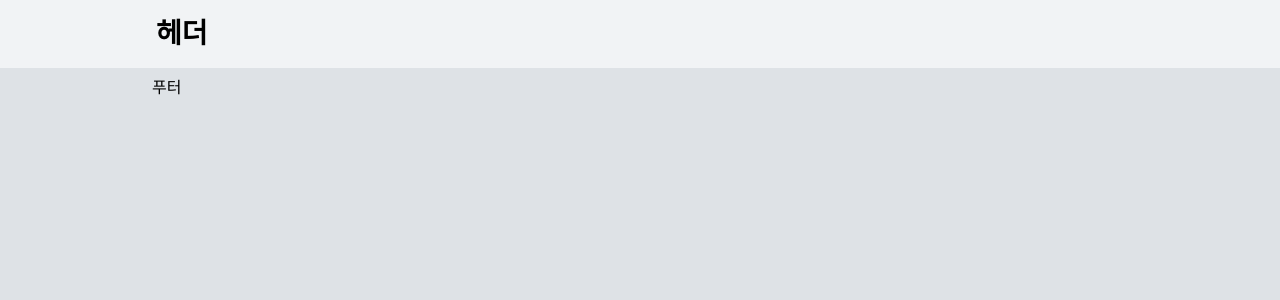
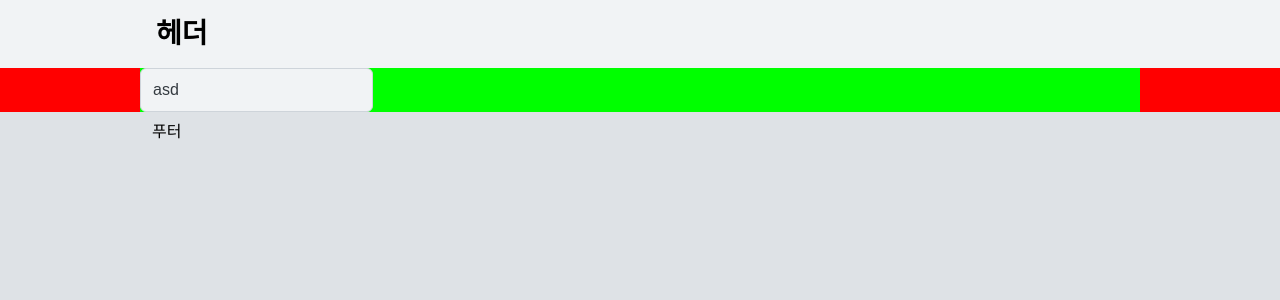
Before and after one commit to kichan05/React-Template, a React (Create React App) app: page / in a window 1280 px wide. Shown: the top 300 px of the page. Built offline with nearby package versions, Linux system fonts and the light colour scheme; a web font is replaced by a local one.

Commit message:
Input의 ts화

```diff
--- a/src/component/atoms/Input.js
+++ b/src/component/atoms/Input.js
@@ -1,4 +1,6 @@
 import styled from "styled-components";
+import {useForm} from "react-hook-form";
+import {UseFormRegisterReturn} from "react-hook-form";
 
 const InputStyle = styled.input`
   color: ${p => p.theme.color.Gray8};
@@ -21,9 +23,20 @@ const InputStyle = styled.input`
   }
 `
 
-const Input = ({register, ...rest}) => {
+export type InputProps = {
+  value: string | number,
+  placeholder? : string,
+  name?: string,
+  disable? : boolean,
+} & (
+  | {onChange : (string) => void; register? : never}
+  | {register : UseFormRegisterReturn; onChange? : never}
+);
+
+const Input : React.FC<InputProps> = ({...rest}) => {
+  const {register} = useForm()
   return (
-    <InputStyle {...register} {...rest}/>
+    <InputStyle {...rest}/>
   )
 }
 
--- a/src/page/Page.tsx
+++ b/src/page/Page.tsx
@@ -3,8 +3,10 @@ import styled from "styled-components";
 import {PageBasicStyle} from "../style/BasicStyle.js";
 import Button from "../component/atoms/Button";
 import footer from "../component/organisms/Footer";
+import Input from "../component/atoms/Input";
+import {useForm} from "react-hook-form";
 
-type Information = {name: string, description: string}
+type Information = { name: string, description: string }
 
 const PageStyle = styled.div`
   ${PageBasicStyle};
@@ -20,22 +22,22 @@ type MyFormProps = {
     onSubmit: (form: Information) => void,
 }
 
-const MyForm = ({onSubmit} : MyFormProps) => {
+const MyForm = ({onSubmit}: MyFormProps) => {
     const [form, setForm] = useState<Information>({
         name: "",
-    description : ""
+        description: ""
     })
 
     const {name, description} = form;
 
-  const onChange = (e : React.ChangeEvent<HTMLInputElement>) => {
+    const onChange = (e: React.ChangeEvent<HTMLInputElement>) => {
         const {name, value} = e.target;
         setForm({
-      ...form, [name] : value
+            ...form, [name]: value
         })
     }
 
-  const handleSubmit = (e : FormEvent) => {
+    const handleSubmit = (e: FormEvent) => {
         e.preventDefault();
         onSubmit(form)
         setForm({name: "", description: ""})
@@ -51,9 +53,12 @@ const MyForm = ({onSubmit} : MyFormProps) => {
 }
 
 const Page = () => {
+    const {register} = useForm();
+
     return (
         <PageStyle>
             <div className="content">
+                <Input value={"asd"} placeholder={"sdas"} onChange={() => {}}/>
             </div>
         </PageStyle>
     )
```
Lines whose indentation alone changed are shown as unchanged.
